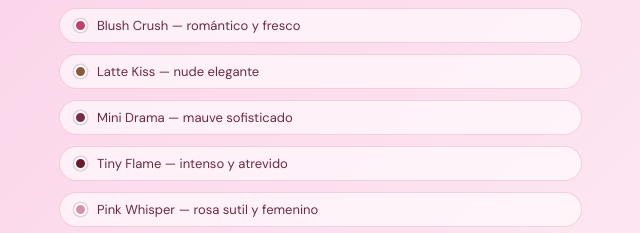
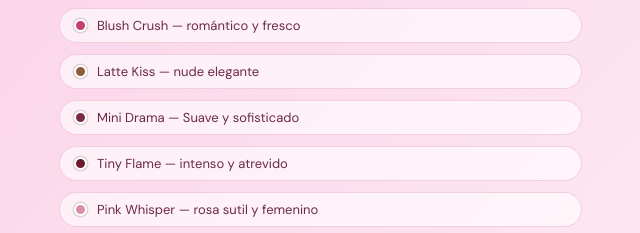
Before and after one commit to iaaanmb/minimee, a website: page index.html in a window 1280 px wide. Shown: the part 2215-2448 px from the top of the page, 621-1261 px from the left. Drawn offline with nearby package versions, Linux system fonts and the light colour scheme.

Commit message:
Update index.html

```diff
--- a/index.html
+++ b/index.html
@@ -825,7 +825,7 @@ footer{padding:70px 6% 40px;border-top:1px solid rgba(184,0,62,.08);display:grid
       <div class="tono-tag" data-c1="#e8a090" data-c2="#f5c4b8" data-c3="#fde0d8" onclick="setTonoFondo(this)"><div class="tono-tag-dot" style="background:#C4503A"></div>Sweet Sunset — cálido y radiante</div>
       <div class="tono-tag" data-c1="#e890b0" data-c2="#f5b8d0" data-c3="#fde0ec" onclick="setTonoFondo(this)"><div class="tono-tag-dot" style="background:#C4406A"></div>Blush Crush — romántico y fresco</div>
       <div class="tono-tag" data-c1="#c8a880" data-c2="#e0c8a8" data-c3="#f5e8d8" onclick="setTonoFondo(this)"><div class="tono-tag-dot" style="background:#8B5A3A"></div>Latte Kiss — nude elegante</div>
-      <div class="tono-tag" data-c1="#c090a8" data-c2="#dbb8cc" data-c3="#f2dce8" onclick="setTonoFondo(this)"><div class="tono-tag-dot" style="background:#7A2A45"></div>Mini Drama — mauve sofisticado</div>
+      <div class="tono-tag" data-c1="#c090a8" data-c2="#dbb8cc" data-c3="#f2dce8" onclick="setTonoFondo(this)"><div class="tono-tag-dot" style="background:#7A2A45"></div>Mini Drama — Suave y sofisticado</div>
       <div class="tono-tag" data-c1="#a86878" data-c2="#cc9098" data-c3="#eec0c4" onclick="setTonoFondo(this)"><div class="tono-tag-dot" style="background:#6B1A2E"></div>Tiny Flame — intenso y atrevido</div>
       <div class="tono-tag" data-c1="#f0b0cc" data-c2="#f8cce0" data-c3="#fde8f2" onclick="setTonoFondo(this)"><div class="tono-tag-dot" style="background:#D890A8"></div>Pink Whisper — rosa sutil y femenino</div>
     </div>
```
